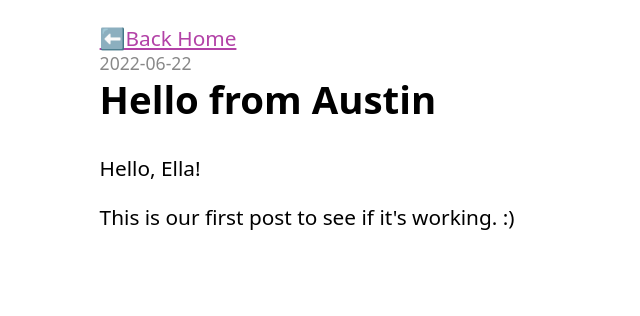
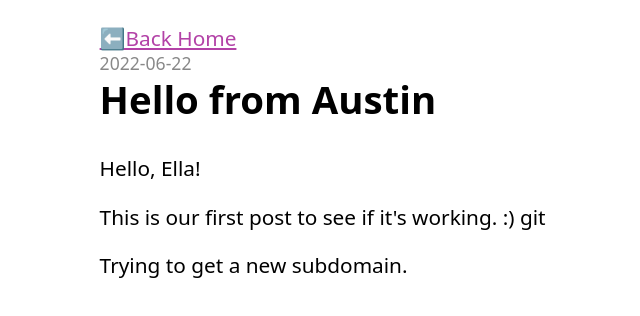
Before and after one commit to tracycastro/france-trip, an Eleventy site: page src/posts/post-1.md in a window 1280 px wide. Shown: the whole page, without its empty margins (243-883 px from the left). Built offline with nearby package versions, Linux system fonts and the light colour scheme; Eleventy itself is replaced by a stand-in of ours; files that its build step writes are made by us from their sources; a web font is replaced by a local one.

Commit message:
test blog post

```diff
--- a/src/posts/post-1.md
+++ b/src/posts/post-1.md
@@ -8,3 +8,6 @@ layout: layouts/post.html
 Hello, Ella!
 
 This is our first post to see if it's working. :)
+git
+
+Trying to get a new subdomain.
```
